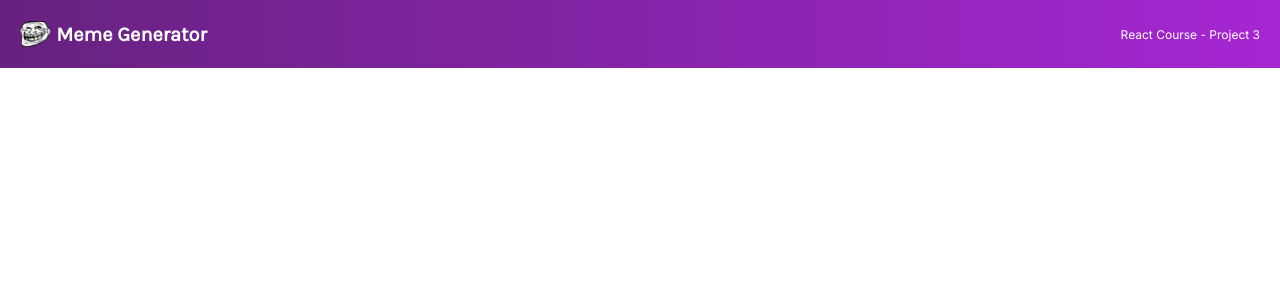
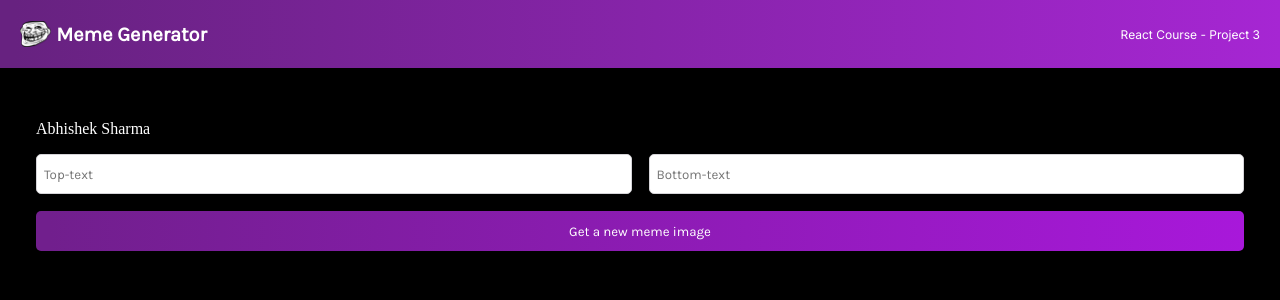
Before and after one commit to Ryukemeister/Noobie-memer, a React (Vite) app: page / in a window 1280 px wide. Shown: the top 300 px of the page. Built offline with nearby package versions, Linux system fonts and the light colour scheme.

Commit message:
Understanding states in react by playing around it

```diff
--- a/src/App.jsx
+++ b/src/App.jsx
@@ -1,11 +1,12 @@
 import Header from "./components/Header";
+import Meme from "./components/Meme";
 import "./App.css";
 
 function App() {
   return (
     <div className="App">
       <Header />
-      <h1>hi</h1>
+      <Meme />
     </div>
   );
 }
--- a/src/index.css
+++ b/src/index.css
@@ -3,4 +3,5 @@
   padding: 0;
   box-sizing: border-box;
   color: white;
+  background-color: black;
 }
```
